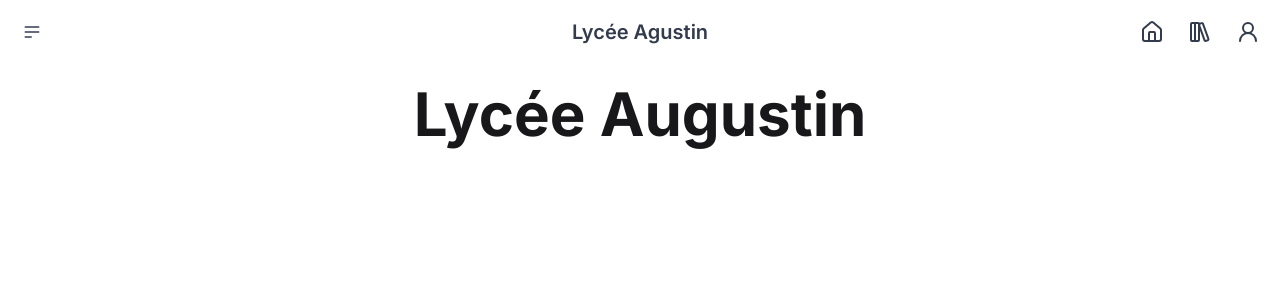
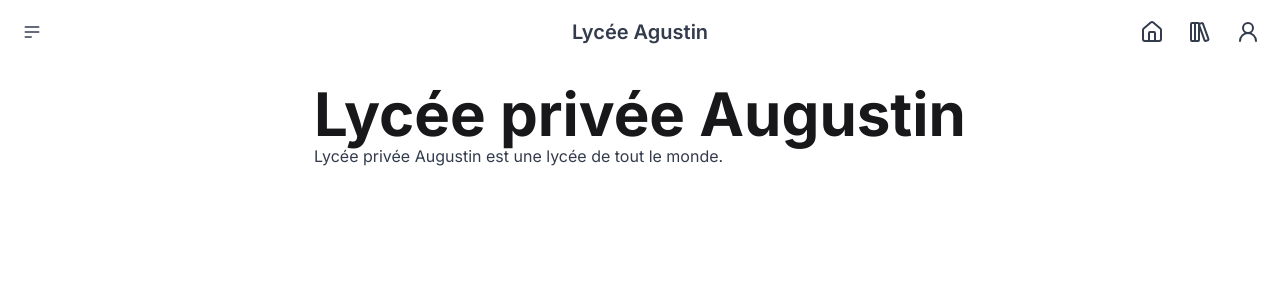
Before and after one commit to Basty0/augustin-next, a Next.js app: page / in a window 1280 px wide. Shown: the top 300 px of the page. Built offline with nearby package versions, Linux system fonts and the light colour scheme.

Commit message:
ilfaut voir les modification

```diff
--- a/src/app/page.tsx
+++ b/src/app/page.tsx
@@ -7,7 +7,15 @@ export default function Home() {
       <Header />
       <main className="flex min-h-screen flex-col items-center justify-between">
         <div className="bg-white p-5 rounded-full ">
-          <h1 className="text-6xl text-zinc-900 font-bold">Lycée Augustin</h1>
+          <h1 className="text-6xl text-zinc-900 font-bold">
+            Lycée privée Augustin
+          </h1>
+          <div className="w-full aspect-square">
+            <p>
+              Lycée privée Augustin est une lycée de tout le monde.
+              <br />
+            </p>
+          </div>
         </div>
       </main>
     </div>
```
